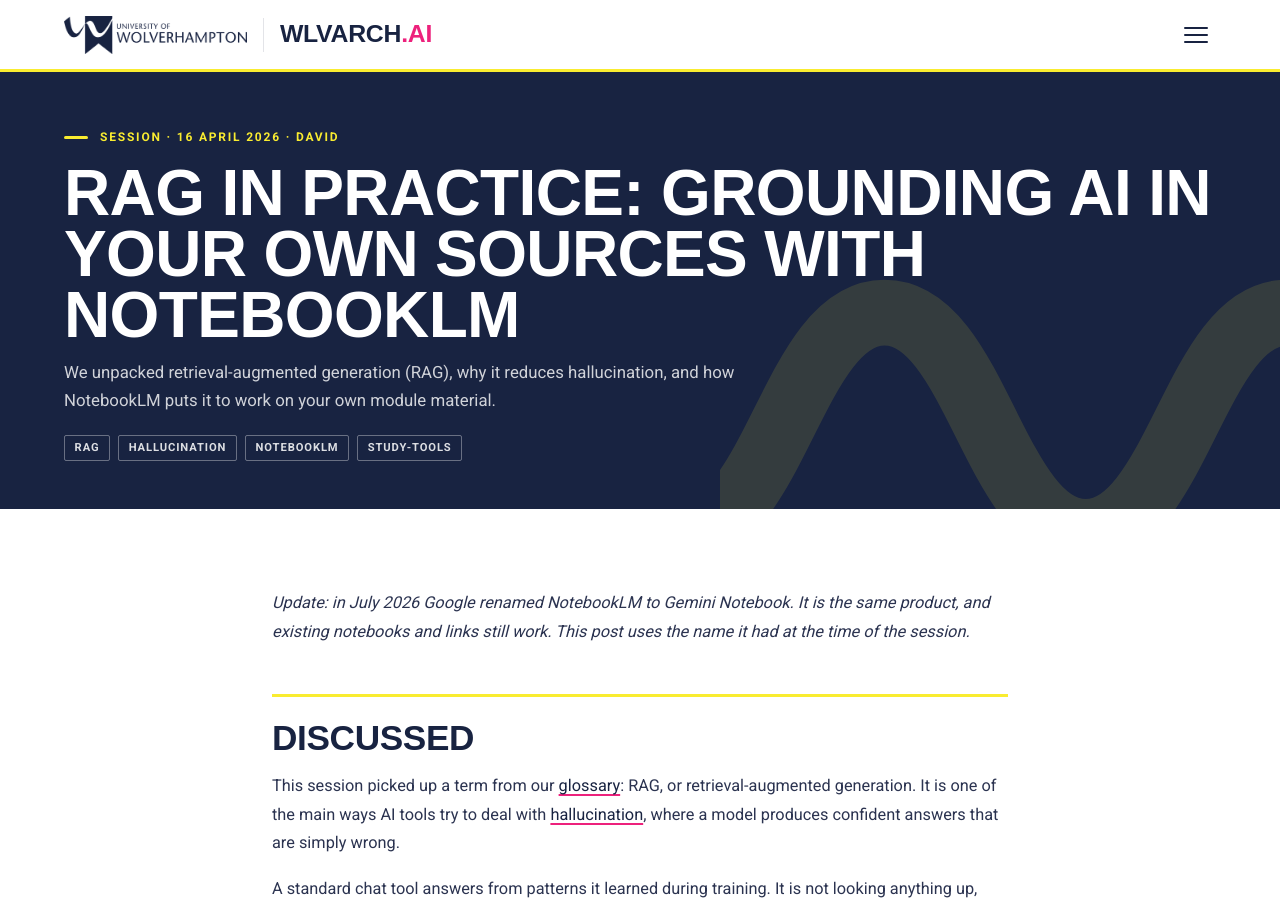
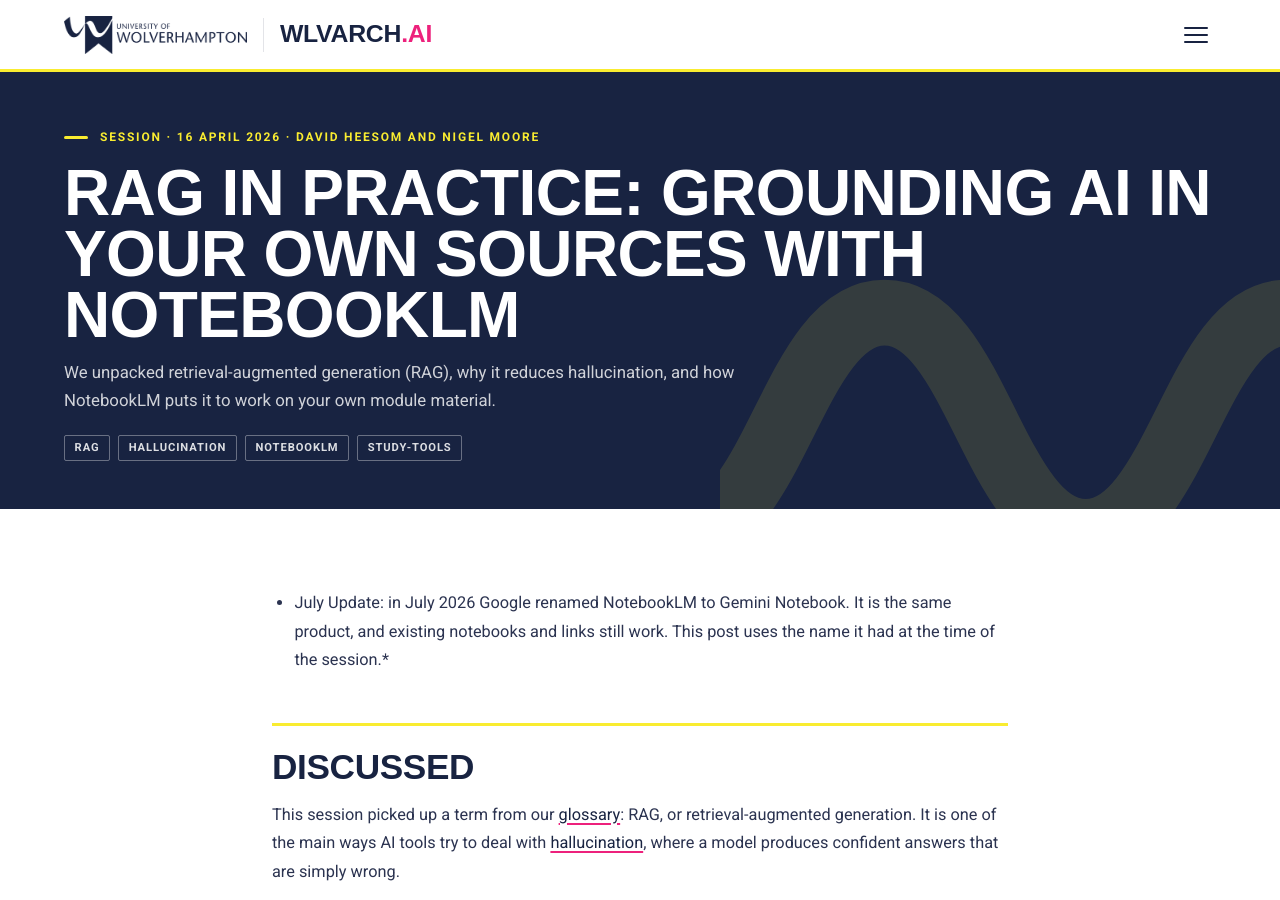
Before and after one commit to wlvarch-ai/wlvarch-ai.github.io, a Jekyll site: the page built from _posts/2026-04-16-rag-and-notebooklm.md, in a window 1280 px wide and 900 px high. Built offline with Jekyll 4.4.1, drawn with Linux system fonts in a browser that asks for light colours; some web fonts are replaced; some of the changed text lies outside the part shown.

Commit message:
Update authors and AI disclosure in blog post

```diff
--- a/_posts/2026-04-16-rag-and-notebooklm.md
+++ b/_posts/2026-04-16-rag-and-notebooklm.md
@@ -1,14 +1,14 @@
 ---
 title: "RAG in practice: grounding AI in your own sources with NotebookLM"
 date: 2026-04-16
-author: "David"
+author: "David Heesom and Nigel Moore"
 summary: "We unpacked retrieval-augmented generation (RAG), why it reduces hallucination, and how NotebookLM puts it to work on your own module material."
 tags: [rag, hallucination, notebooklm, study-tools]
 open_question: "If a tool only answers from the sources we give it, how do we judge whether our sources are good enough?"
-ai_disclosure: "Post drafted with Claude (Anthropic) from the author's session notes, and reviewed and edited by the author."
+ai_disclosure: "Post drafted with support from AI tools from the author's session notes, and reviewed and edited by the author."
 ---
 
-*Update: in July 2026 Google renamed NotebookLM to Gemini Notebook. It is the same product, and existing notebooks and links still work. This post uses the name it had at the time of the session.*
+* July Update: in July 2026 Google renamed NotebookLM to Gemini Notebook. It is the same product, and existing notebooks and links still work. This post uses the name it had at the time of the session.*
 
 ## Discussed
 
```
